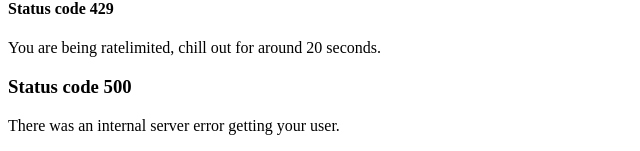
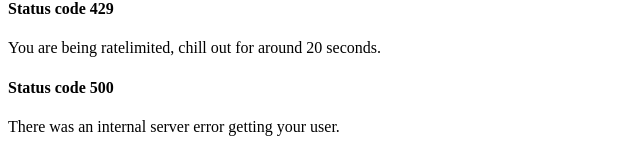
Before and after one commit to imperialbin/imperial-docs, a Next.js app: page /imperial-docs/DELETE-document in a window 1280 px wide. Shown: the part 921-1072 px from the top of the page, without its empty margins (0-640 px from the left). Built offline with nearby package versions, Linux system fonts and the light colour scheme.

Commit message:
Update DELETE-document.mdx

```diff
--- a/pages/imperial-docs/DELETE-document.mdx
+++ b/pages/imperial-docs/DELETE-document.mdx
@@ -61,7 +61,7 @@ message: "Sorry! That document doesn't exist."
 
 You are being ratelimited, chill out for around 20 seconds.
 
-### Status code 500
+#### Status code 500
 
 There was an internal server error getting your user.
 
```
